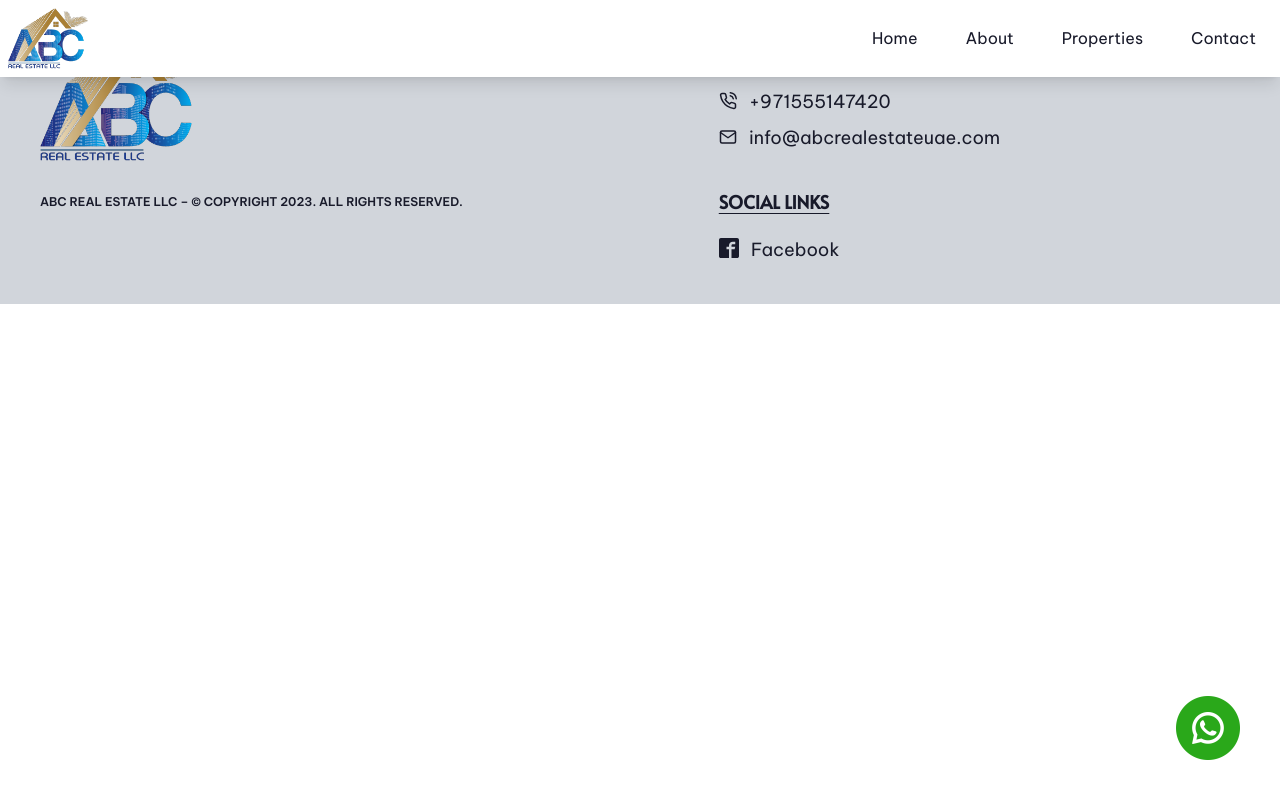
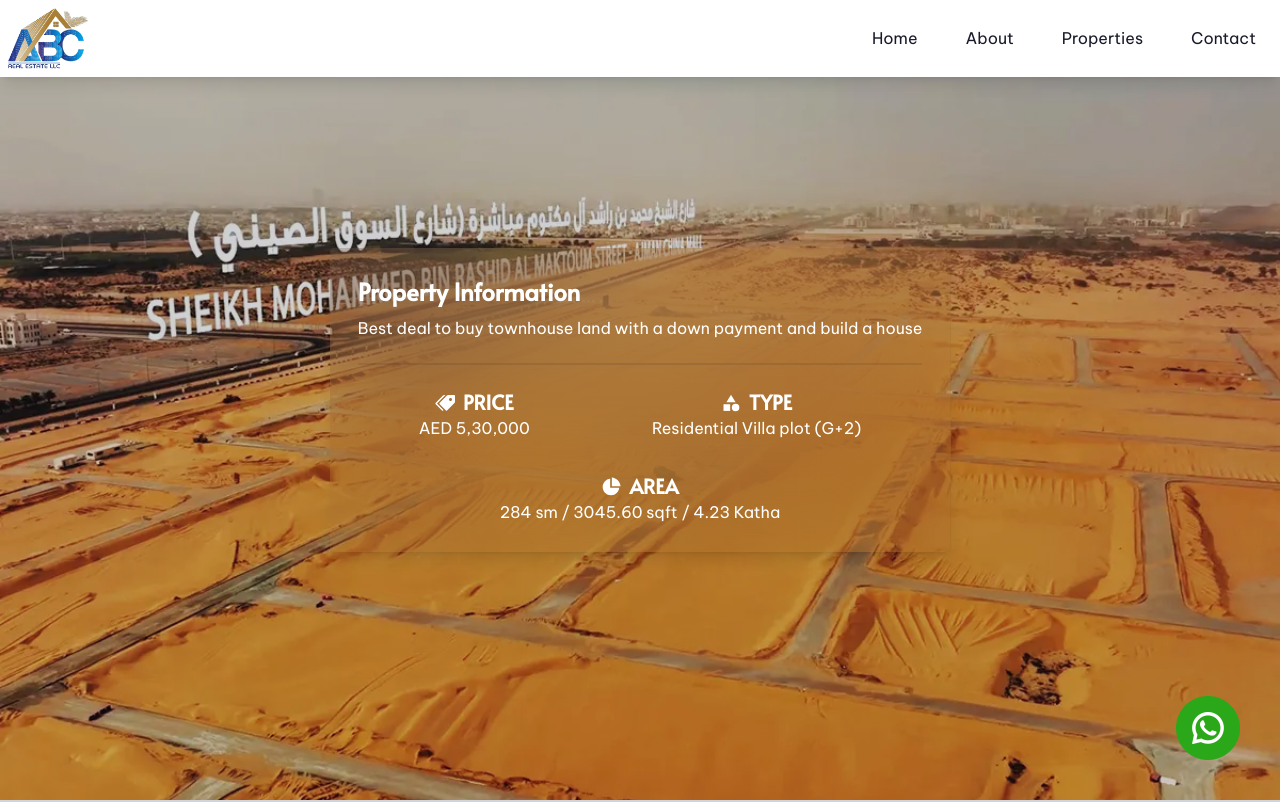
Before and after one commit to taseenjeem/abc-realestate, a React (Vite) app: page /properties-buy-townhouse-land-with-a-down-payment-and-build-a-house in a window 1280 px wide. Shown: the top 802 px of the page. Built offline with nearby package versions, Linux system fonts and the light colour scheme; the HTML template or start-up script is replaced by a standard one.

Commit message:
Added the banner in property 1

```diff
--- a/src/App.jsx
+++ b/src/App.jsx
@@ -8,6 +8,7 @@ import Contact from "./Resources/pages/Contact";
 import Footer from "./Resources/components/Footer";
 import whatsappicon from "./Resources/assets/icons/whatsapp.png";
 import ScrollToTop from "./Resources/Hooks/ScrollToTop";
+import Property1 from "./Resources/pages/All-Properties/Property1";
 
 function App() {
   return (
@@ -30,6 +31,10 @@ function App() {
           <Route path="/about-us" element={<About />} />
           <Route path="/properties" element={<Properties />} />
           <Route path="/contact-us" element={<Contact />} />
+          <Route
+            path="/properties-buy-townhouse-land-with-a-down-payment-and-build-a-house"
+            element={<Property1 />}
+          />
         </Routes>
       </ScrollToTop>
       <Footer />
--- /dev/null
+++ b/src/Resources/pages/All-Properties/Property1.jsx
@@ -0,0 +1,75 @@
+import { ImPriceTags } from "react-icons/im";
+import property1 from "../../assets/images/01.webp";
+import { MdCategory } from "react-icons/md";
+import { RiPieChart2Fill } from "react-icons/ri";
+
+const Property1 = () => {
+  return (
+    <section>
+      <div
+        className="hero min-h-screen"
+        style={{
+          backgroundImage: `url(${property1})`,
+        }}
+      >
+        <div className="hero-overlay bg-opacity-20"></div>
+        <div className="hero-content text-white">
+          <div className="max-w-3xl p-7 bg-transparent backdrop-blur-3xl rounded shadow-lg">
+            <h1
+              className="text-2xl mb-2 font-bold"
+              style={{ fontFamily: "Alata" }}
+            >
+              Property Information
+            </h1>
+            <p className="">
+              Best deal to buy townhouse land with a down payment and build a
+              house
+            </p>
+            <div className="divider"></div>
+            <div>
+              <div className="flex justify-around">
+                <div className="text-center">
+                  <span
+                    className="text-xl uppercase font-semibold"
+                    style={{ fontFamily: "Alata" }}
+                  >
+                    <ImPriceTags className="inline mr-2 relative bottom-[2px]" />
+                    price
+                  </span>
+                  <br />
+                  AED 5,30,000
+                </div>
+                <div className="text-center">
+                  <span
+                    className="text-xl uppercase font-semibold"
+                    style={{ fontFamily: "Alata" }}
+                  >
+                    <MdCategory className="inline mr-2 relative bottom-[2px]" />
+                    type
+                  </span>
+                  <br />
+                  Residential Villa plot (G+2)
+                </div>
+              </div>
+              <div className="mt-8">
+                <p className="text-center">
+                  <span
+                    className="text-xl uppercase font-semibold"
+                    style={{ fontFamily: "Alata" }}
+                  >
+                    <RiPieChart2Fill className="inline mr-2 relative bottom-[2px]" />
+                    Area
+                  </span>
+                  <br />
+                  284 sm / 3045.60 sqft / 4.23 Katha
+                </p>
+              </div>
+            </div>
+          </div>
+        </div>
+      </div>
+    </section>
+  );
+};
+
+export default Property1;
--- a/src/Resources/pages/Properties.jsx
+++ b/src/Resources/pages/Properties.jsx
@@ -1,3 +1,4 @@
+import { Link } from "react-router-dom";
 import img1 from "../assets/images/01.webp";
 import img2 from "../assets/images/02.webp";
 import img3 from "../assets/images/03.webp";
@@ -72,9 +73,12 @@ const Properties = () => {
               </div>
             </div>
             <div className="card-actions justify-center mt-10">
-              <button className="btn btn-primary text-white w-full capitalize">
+              <Link
+                to="/properties-buy-townhouse-land-with-a-down-payment-and-build-a-house"
+                className="btn btn-primary text-white w-full capitalize"
+              >
                 Learn More <ImArrowRight2 className="ml-2" />
-              </button>
+              </Link>
             </div>
           </div>
         </div>
```
